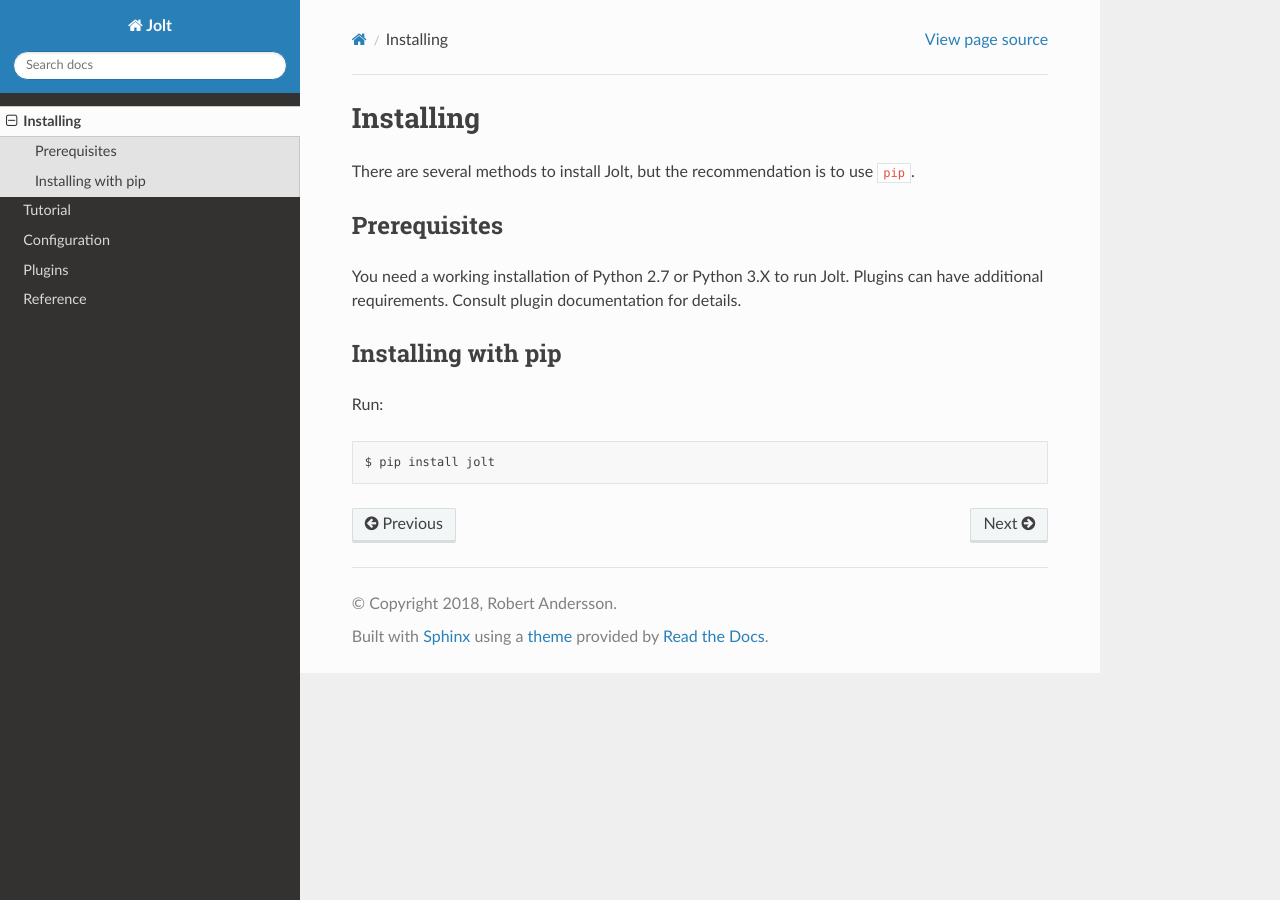
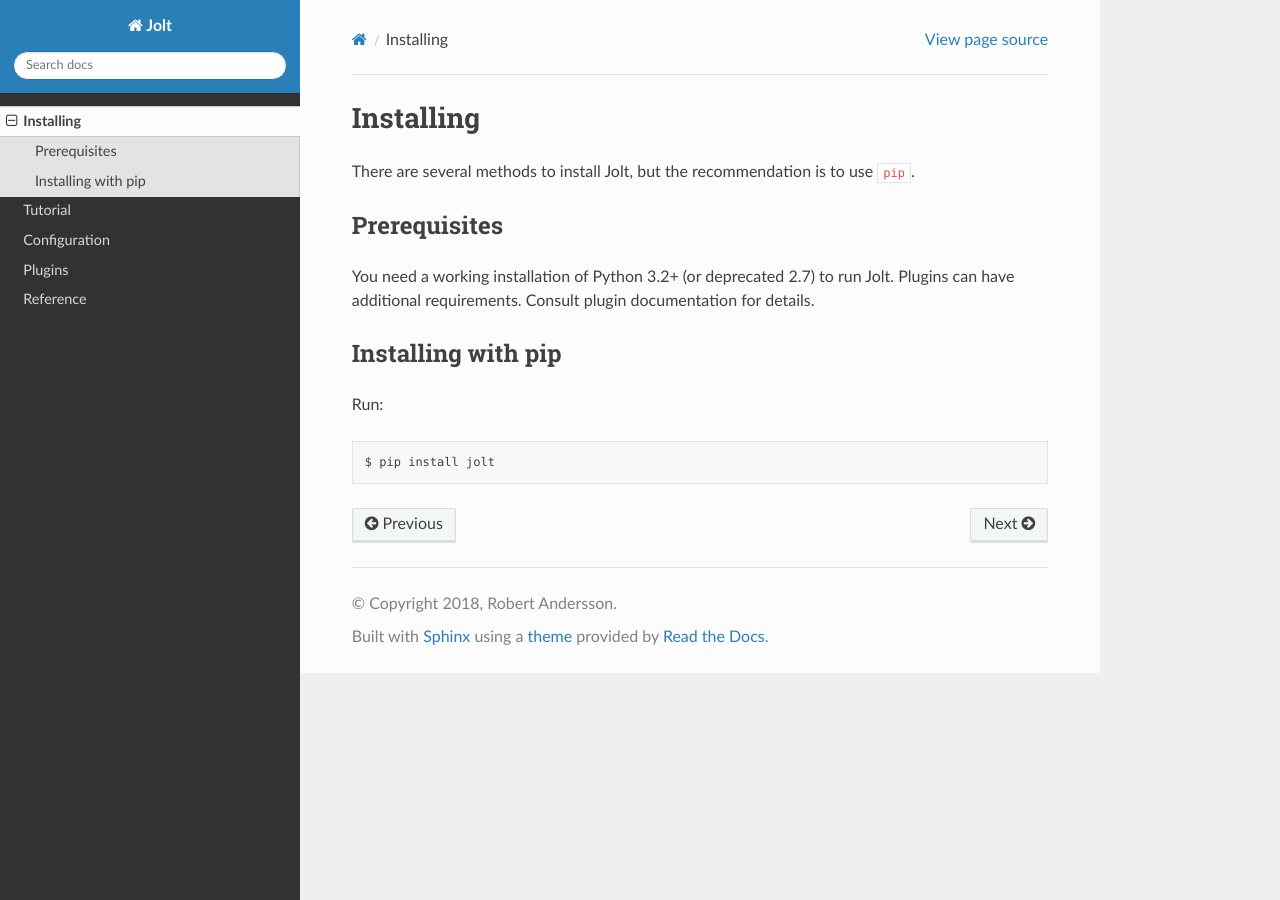
Before and after one commit to srand/jolt, a Sphinx documentation site: the page built from docs/installing.rst, in a window 1280 px wide. Built offline with Sphinx 7.4.7 and the Read the Docs theme 2.0.0, drawn with Linux system fonts in a browser that asks for light colours.

Commit message:
docs: deprecate python 2.7 support
Signed-off-by: Robert Andersson <rbrt.andersson@outlook.com>

```diff
--- a/docs/installing.rst
+++ b/docs/installing.rst
@@ -7,7 +7,7 @@ There are several methods to install Jolt, but the recommendation is to use ``pi
 Prerequisites
 -------------
 
-You need a working installation of Python 2.7 or Python 3.X to run Jolt.
+You need a working installation of Python 3.2+ (or deprecated 2.7) to run Jolt.
 Plugins can have additional requirements. Consult plugin documentation for details.
 
 
```
